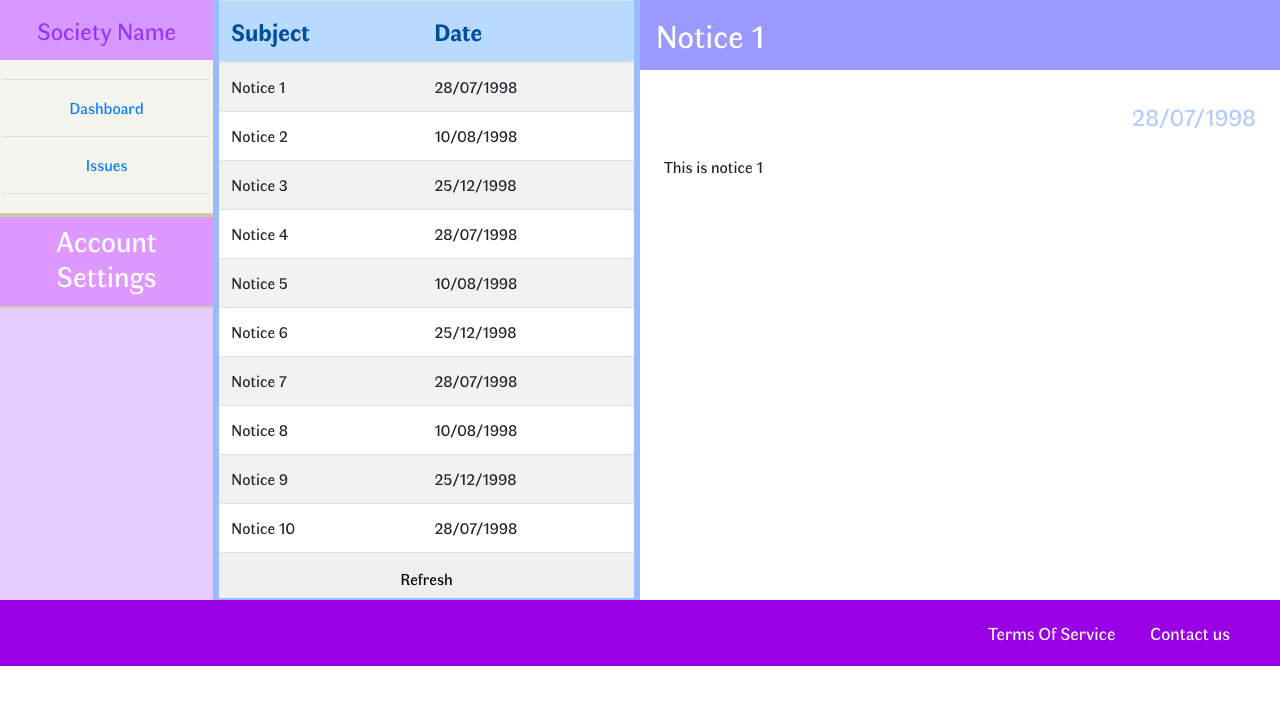
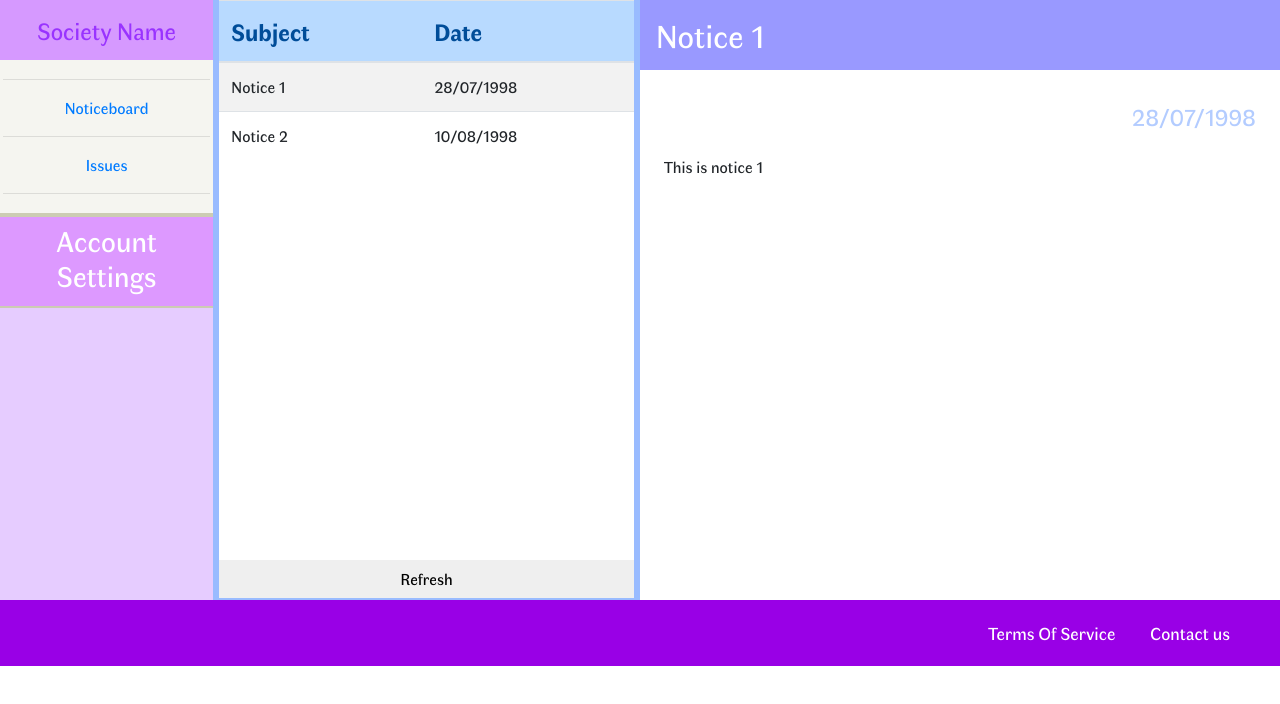
Before and after one commit to AmeyaDaddikar/Society-Management, a Flask app: page /dashboard in a window 1280 px wide. Shown: the part 96-800 px from the top of the page. Run offline with Flask 2, Linux system fonts and the light colour scheme; some libraries are stand-ins or nearby versions.

Commit message:
Added a successful login logout system. Completed JSON refresh request for noticeboard

```diff
--- a/App/__init__.py
+++ b/App/__init__.py
@@ -1,6 +1,6 @@
 from flask import Flask
 
 app = Flask(__name__)
-
+app.secret_key = 'RAO1'
 
 from . import routes
--- a/App/routes.py
+++ b/App/routes.py
@@ -1,5 +1,6 @@
+import json
 from . import app
-from flask import render_template, request, redirect, url_for, make_response
+from flask import render_template, request, redirect, url_for, make_response, session, jsonify
 
 # OPTIONAL/ REQUIRED ARGUMENT LIST
 # 1. title (base.html) : Displays the title of the page
@@ -22,12 +23,28 @@ def login():
 	accName  = request.form['accName']
 	password = request.form['pwd']
 
-	#validate accName and password here
-	#replace this condition
+
+	#DATABASE CHECKS
 	if accName != 'Ameya':
 		return redirect(url_for('index', loginError=True))
 
-	return redirect(url_for('userDashboard', accName = accName))
+	session['username'] = accName
+
+	return redirect(url_for('userDashboard'))
+
+@app.route('/logout', methods=['GET'])
+def logout():
+	session.pop('username', None)
+	return redirect(url_for('index'))
+
+@app.route('/refreshNotices', methods=['GET'])
+def getNoticeList():
+
+	noticeList = [{'subject': "Notice 1", 'date': "28/07/1998", 'body': "This is notice 1"},{'subject': "Notice 2", 'date': "10/08/1998", 'body': "This is notice 2"}]
+
+	noticeList = json.dumps(noticeList)
+	return noticeList
+
 
 @app.route('/dashboard', methods=['GET'])
 def userDashboard():
--- a/App/static/js/userDashboard.js
+++ b/App/static/js/userDashboard.js
@@ -1,20 +1,24 @@
-let notifData = [
-		{subject: "Notice 1", date: "28/07/1998", body: "This is notice 1"},
-		{subject: "Notice 2", date: "10/08/1998", body: "This is notice 2"},
-		{subject: "Notice 3", date: "25/12/1998", body: "This is notice 3"},
-		{subject: "Notice 4", date: "28/07/1998", body: "This is notice 1"},
-		{subject: "Notice 5", date: "10/08/1998", body: "This is notice 2"},
-		{subject: "Notice 6", date: "25/12/1998", body: "This is notice 3"},
-		{subject: "Notice 7", date: "28/07/1998", body: "This is notice 1"},
-		{subject: "Notice 8", date: "10/08/1998", body: "This is notice 2"},
-		{subject: "Notice 9", date: "25/12/1998", body: "This is notice 3"},
-		{subject: "Notice 10", date: "28/07/1998", body: "This is notice 1"},
-		{subject: "Notice 12", date: "10/08/1998", body: "This is notice 2"},
-		{subject: "Notice 13", date: "25/12/1998", body: "This is notice 3"},
-		];
+let notifData = [{subject: "Loading...", date: "", body: ""}];
+		// [
+		// {subject: "Notice 1", date: "28/07/1998", body: "This is notice 1"},
+		// {subject: "Notice 2", date: "10/08/1998", body: "This is notice 2"},
+		// {subject: "Notice 3", date: "25/12/1998", body: "This is notice 3"},
+		// {subject: "Notice 4", date: "28/07/1998", body: "This is notice 1"},
+		// {subject: "Notice 5", date: "10/08/1998", body: "This is notice 2"},
+		// {subject: "Notice 6", date: "25/12/1998", body: "This is notice 3"},
+		// {subject: "Notice 7", date: "28/07/1998", body: "This is notice 1"},
+		// {subject: "Notice 8", date: "10/08/1998", body: "This is notice 2"},
+		// {subject: "Notice 9", date: "25/12/1998", body: "This is notice 3"},
+		// {subject: "Notice 10", date: "28/07/1998", body: "This is notice 1"},
+		// {subject: "Notice 12", date: "10/08/1998", body: "This is notice 2"},
+		// {subject: "Notice 13", date: "25/12/1998", body: "This is notice 3"},
+		// ];
 
 function fetchData(){
-	//MAKE A AJAX REQUEST AND MAKE THE NOTIFICATION LIST IN THE ABOVE FORMAT
+	$.get("/refreshNotices", function(data, status){
+		notifData = JSON.parse(data);
+	});
+
 	return notifData;
 }
 
@@ -58,11 +62,18 @@ $("#notifBody").ready(function(){
 	let clearTable = function(){
 		$("#notifBody").children().remove();
 	}
-
+	fetchData();
+	setTimeout(function(){
+	clearTable();
 	configureTableElements();
 
+	}, 1000);
+
+
 	$("#refreshNotif").click(function(){
+		$("#notifBody").fadeOut(100);
 		clearTable();
 		configureTableElements();
+		$("#notifBody").fadeIn(100);
 	});
 });
--- a/App/templates/base.html
+++ b/App/templates/base.html
@@ -41,18 +41,19 @@
 	<body>
 		<!-- HEADER -->
 		<header class="row">
-			<div class="col-md-10">
+			<div class="col-md-6">
 				<h1>
 					<a id="logo" href="/" data-toggle="tooltip" title="Go to Society Hub homepage">Society Hub</a>
 				</h1>
 			</div>
 
 			<!-- IF THE USER ARGUMENT IS P:ASSED< A USER NAME AND LOGO WILL APPEAR-->
-			{% if user %}
-			<div class="col-md-2" id="userIconDiv">
-				<h3 style="text-align: right;">
-					<a style="color: inherit;" href="/dashboard" id="userIcon">Welcome {{ user.name }}</a>
-				</h3>
+			{% if 'username' in session %}
+			<div class="col-md-5">
+				<a class="btn btn-light float-right" href="/dashboard" id="userIcon">Noticeboard {{ session['username'] }}</a>
+			</div>
+			<div class="col-md-1">
+				<a class="btn btn-dark float-right" href="/logout">Logout</a>
 			</div>
 			{% endif %}
 		</header>
--- a/App/templates/user/userpage.html
+++ b/App/templates/user/userpage.html
@@ -14,7 +14,7 @@
 		<div class="navbar-header">Society Name</div>
 		<div class="account-tab">
 			<!-- DASHBOARD LINK NOT FUNCTIONAL PROBLEM WITH GET/POST PROBABLY-->
-			<hr/><a href="/dashboard">Dashboard</a>
+			<hr/><a href="/dashboard">Noticeboard</a>
 			<hr/><a href="/issues">Issues</a>
 			<hr/>
 		</div>
```
